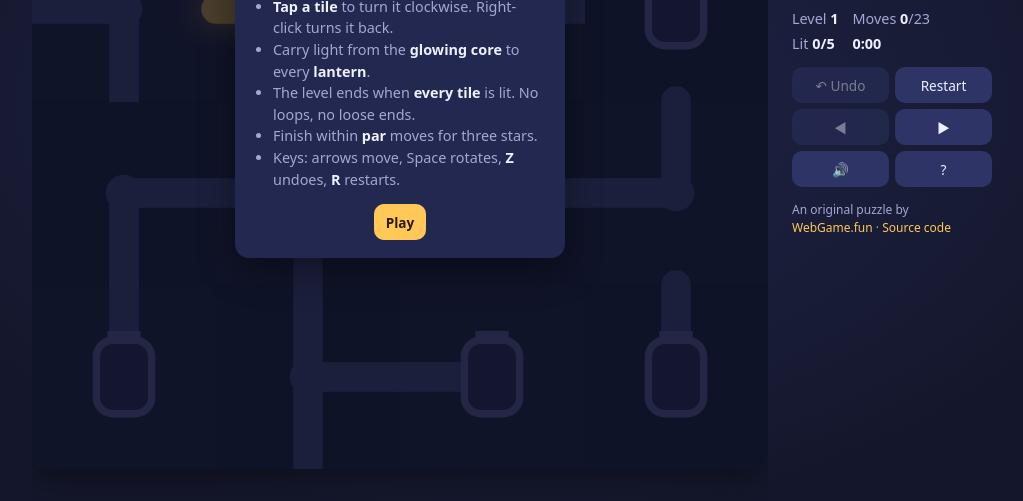
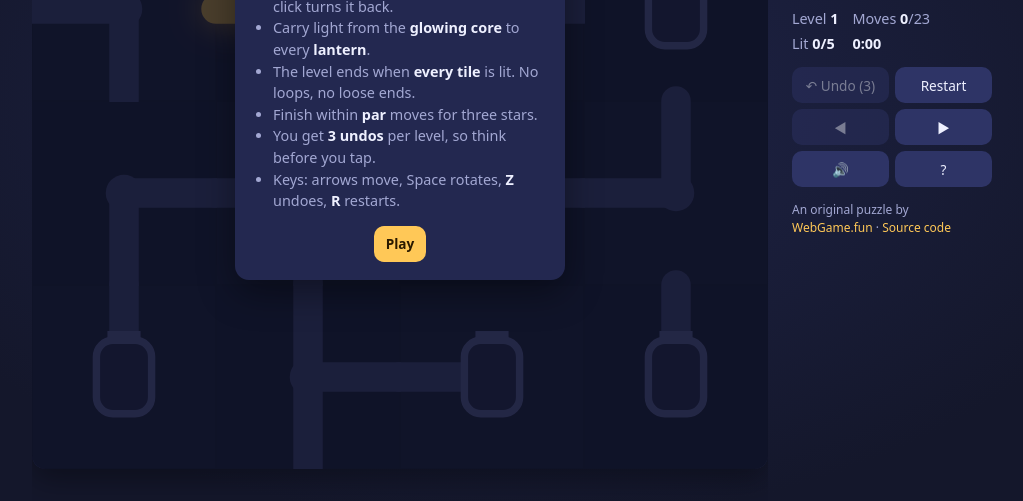
Before and after one commit to ShahriarSaeik/lantern-links, a plain HTML site: page index.html in a window 1280 px wide. Shown: the part 299-800 px from the top of the page, without its empty margins (128-1151 px from the left). Drawn offline with Linux system fonts and the light colour scheme.

Commit message:
v1.4: limit Undo to 3 uses per level

```diff
--- a/index.html
+++ b/index.html
@@ -135,6 +135,7 @@
           <li>Carry light from the <b>glowing core</b> to every <b>lantern</b>.</li>
           <li>The level ends when <b>every tile</b> is lit. No loops, no loose ends.</li>
           <li>Finish within <b>par</b> moves for three stars.</li>
+          <li>You get <b>3 undos</b> per level, so think before you tap.</li>
           <li>Keys: arrows move, Space rotates, <b>Z</b> undoes, <b>R</b> restarts.</li>
         </ul>
         <button class="primary" id="helpClose">Play</button>
@@ -143,7 +144,7 @@
   </div>
 </main>
 <div class="controls">
-  <button id="undoBtn" title="Undo last move (Z)">↶ Undo</button>
+  <button id="undoBtn" title="Undo last move (Z). 3 per level.">↶ Undo (3)</button>
   <button id="resetBtn" title="Scramble this level again (R)">Restart</button>
   <button id="prevBtn" title="Previous level">◀</button>
   <button id="skipBtn" title="Next level">▶</button>
@@ -186,6 +187,9 @@
   const el = id => document.getElementById(id);
   const winOv = el('winOv'), helpOv = el('helpOv');
 
+  // Undo is limited to MAX_UNDO uses per level
+  const MAX_UNDO = 3;
+  let undosLeft = MAX_UNDO;
   let level = Math.max(1, store.get('level', 1) | 0);
   let size, tiles, solution, source, moves, par, anim, cursor, solved, litSet, history, startTime, endTime, solvedAt, lastLitCount;
   let soundOn = store.get('sound', true);
@@ -239,7 +243,7 @@
     store.set('level', level);
     const rnd = generate(lv);
     scramble(reshuffle ? mulberry32((Date.now() & 0x7fffffff) ^ (lv * 31)) : rnd);
-    moves = 0; solved = false; anim = {}; history = [];
+    moves = 0; solved = false; anim = {}; history = []; undosLeft = MAX_UNDO;
     startTime = 0; endTime = 0; solvedAt = 0;
     cursor = source;
     winOv.classList.remove('show');
@@ -281,7 +285,8 @@
     el('par').textContent = par;
     el('lit').textContent = litLanterns + '/' + lanterns;
     el('prevBtn').disabled = level <= 1;
-    el('undoBtn').disabled = !history.length || solved;
+    el('undoBtn').disabled = !history.length || solved || undosLeft <= 0;
+    el('undoBtn').textContent = '↶ Undo (' + undosLeft + ')';
     if (litSet.size > lastLitCount && !solved) sfx('link');
     lastLitCount = litSet.size;
     if (!solved && litSet.size === tiles.length) {
@@ -315,7 +320,10 @@
     update();
   }
 
-  function undo() { const h = history.pop(); if (h) rotate(h.i, -h.dir, true); }
+  function undo() {
+    if (solved || undosLeft <= 0 || !history.length || helpOv.classList.contains('show')) return;
+    const h = history.pop(); undosLeft--; rotate(h.i, -h.dir, true);
+  }
 
   // Sound: tiny tones made in the browser, no audio files
   let actx = null;
```
Also changed, not shown: 1 other file.
